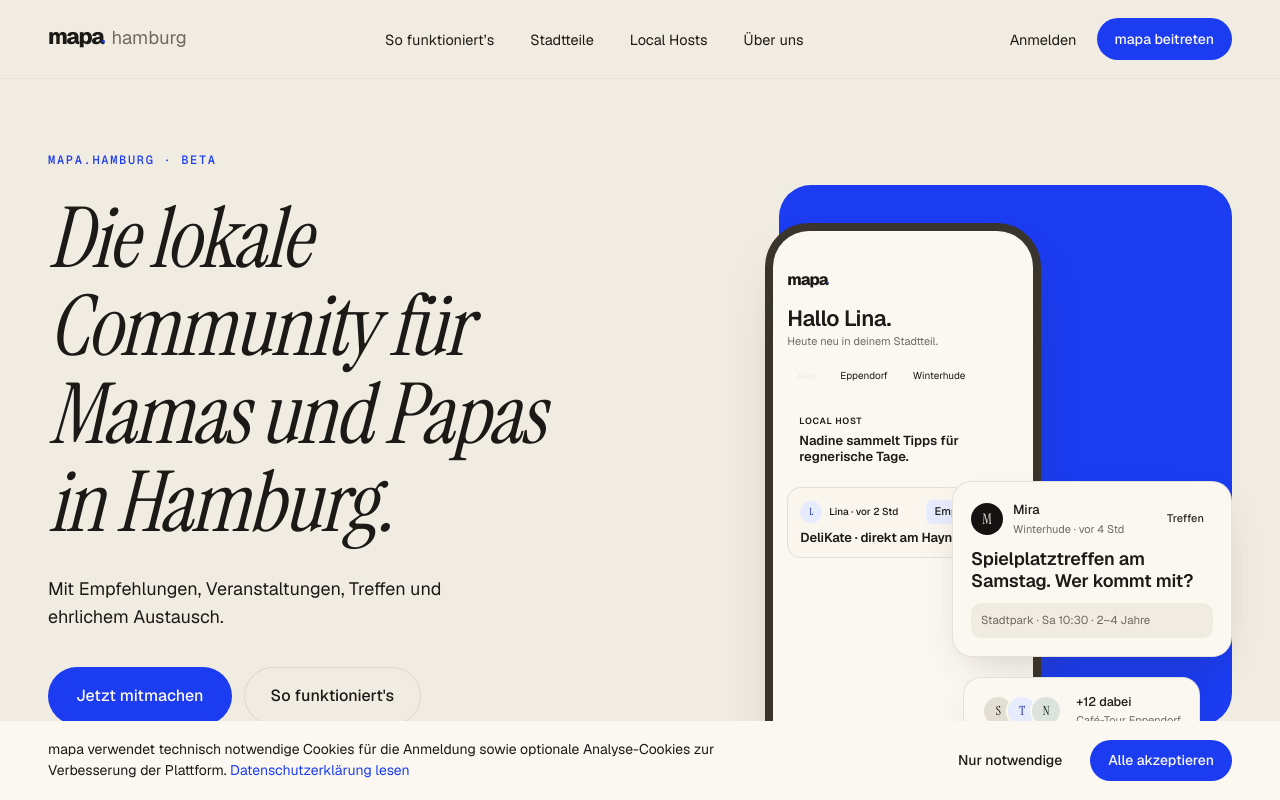
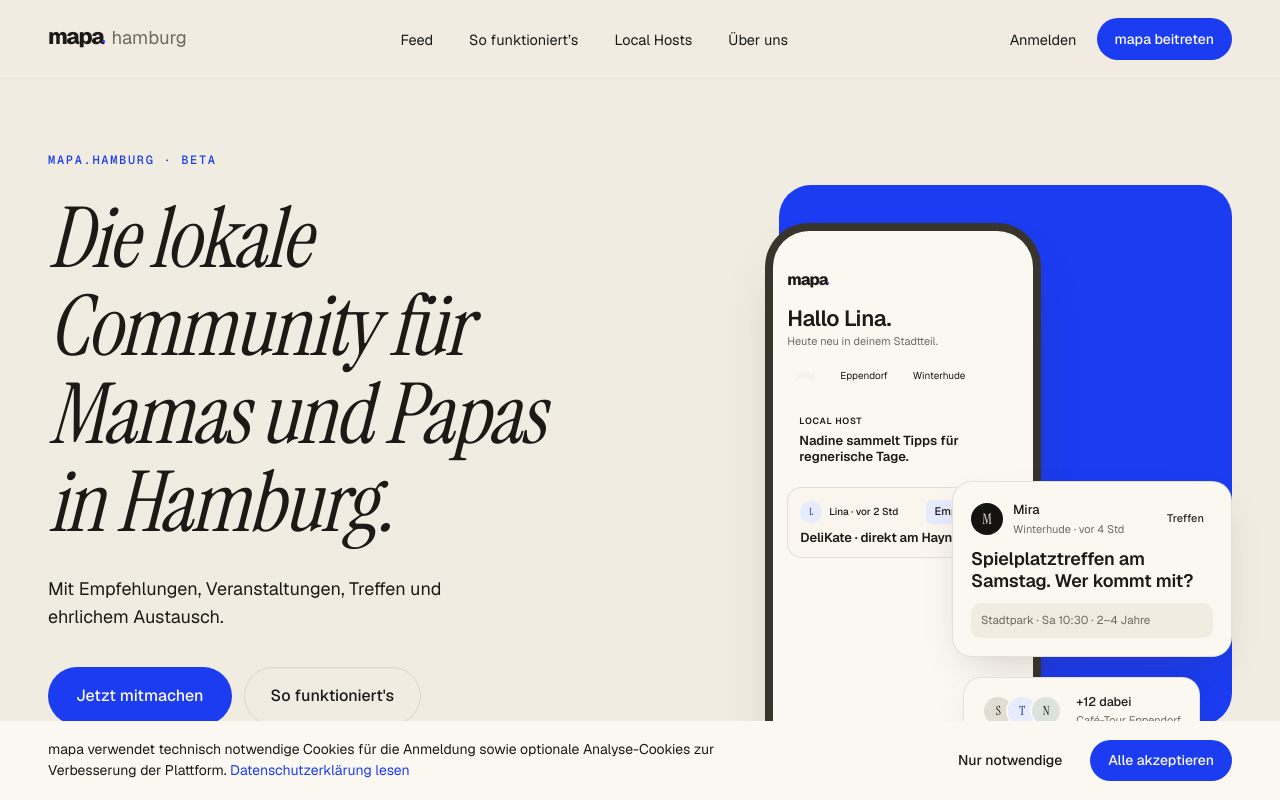
Before and after one commit to mapahamburg/mapa, a Next.js app: page / in a window 1280 px wide. Shown: the top 800 px of the page. Built offline with nearby package versions, Linux system fonts and the light colour scheme; no server answers.

Commit message:
feat: Feed-Link in Nav
Co-Authored-By: Claude Sonnet 4.6 <noreply@anthropic.com>

```diff
--- a/components/landing/Nav.tsx
+++ b/components/landing/Nav.tsx
@@ -36,8 +36,8 @@ export function Nav() {
           }}
         >
           {[
+            { label: "Feed", href: "/feed" },
             { label: "So funktioniert’s", href: "/so-funktionierts" },
-            { label: "Stadtteile", href: "#" },
             { label: "Local Hosts", href: "/local-hosts" },
             { label: "Über uns", href: "#" },
           ].map(({ label, href }) => (
```
